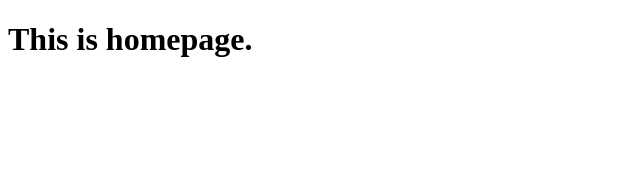
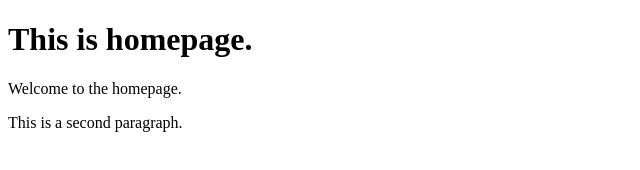
Before and after one commit to karokwbh/project001, a plain HTML site: page index.html in a window 1280 px wide. Shown: the whole page, without its empty margins (0-640 px from the left). Drawn offline with Linux system fonts and the light colour scheme.

Commit message:
some new codes

```diff
--- a/index.html
+++ b/index.html
@@ -9,6 +9,8 @@
 
 <body>
     <h1>This is homepage.</h1>
+    <p>Welcome to the homepage.</p>
+    <p>This is a second paragraph.</p>
 </body>
 
 </html>
```
Also changed, not shown: 1 other file.
